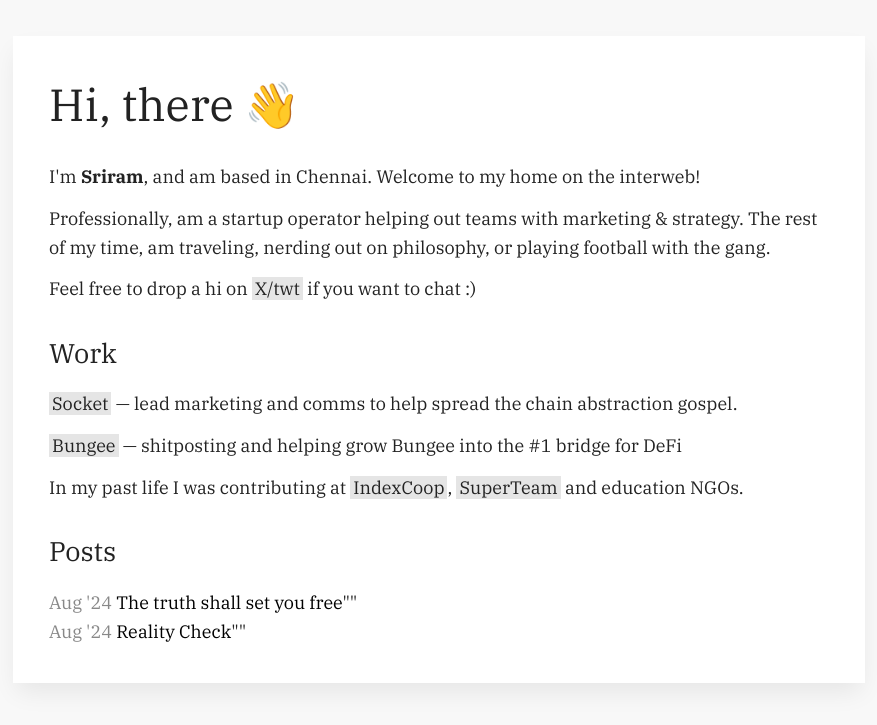
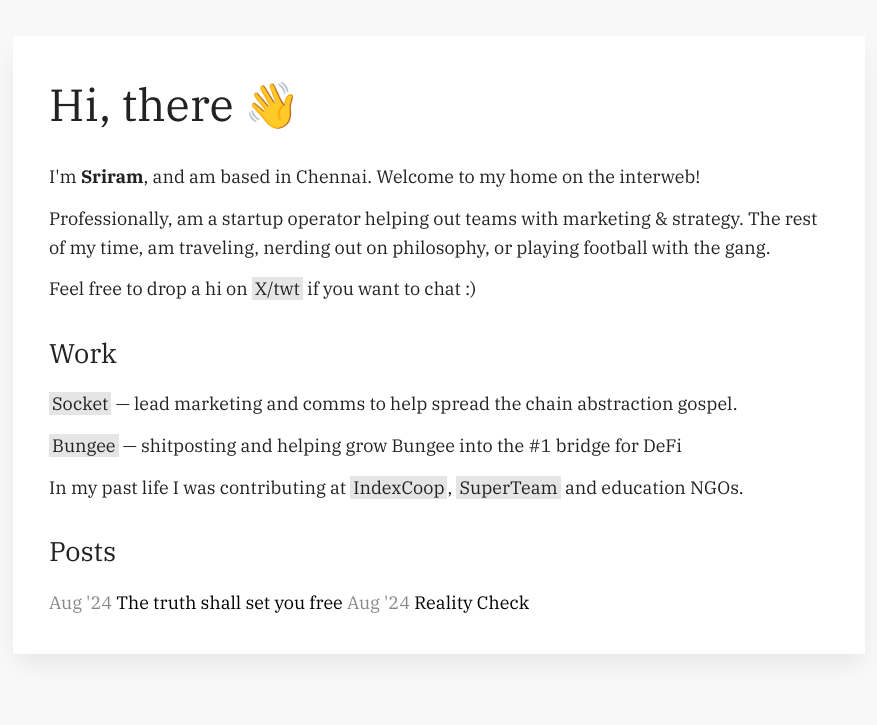
Before and after one commit to sriramvas/sriramvas.github.io, a Jekyll site: the page built from index.html, in a window 1280 px wide. Shown: the top 725 px of the page, without its empty margins (201-1078 px from the left). Built offline with Jekyll 4.4.1, drawn with Linux system fonts in a browser that asks for light colours.

Commit message:
Update index.html

```diff
--- a/index.html
+++ b/index.html
@@ -22,6 +22,6 @@
 
     {% for post in site.posts %}
                 <span class="post-date">{{ post.date | date: "%b '%y" }}</span>
-            <a href="{{ post.url | relative_url }}" class="post-title">{{ post.title }}</a>""<br>
+            <a href="{{ post.url | relative_url }}" class="post-title">{{ post.title }}</a>
     {% endfor %}
 </div>
```
